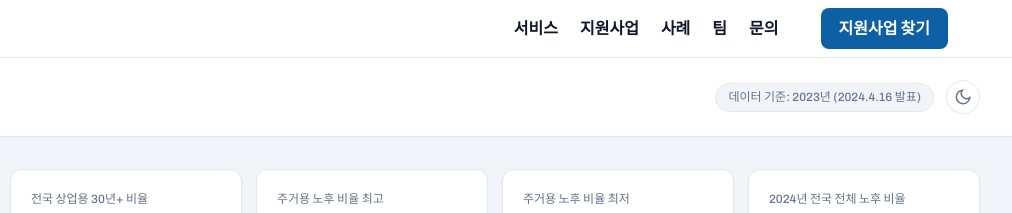
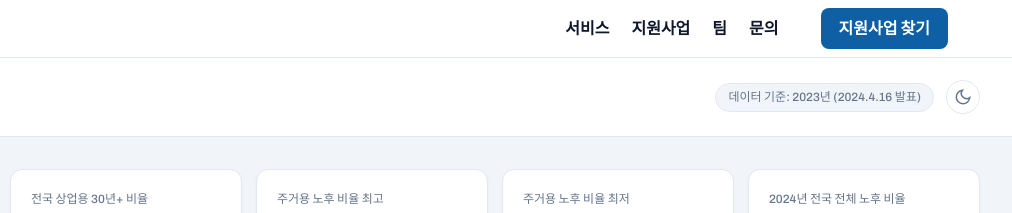
Before and after one commit to bezlabweb/bezlab-homepage, a plain HTML site: page dashboard/index.html in a window 1280 px wide. Shown: the top 213 px of the page, 268-1280 px from the left. Drawn offline with nearby package versions, Linux system fonts and the light colour scheme.

Commit message:
노후 건축물 현황 페이지 메뉴에서 '사례' 제거 (해당 섹션 없음) (#2)
Claude-Session: https://claude.ai/code/session_0149ZkfxVHyL8Y956zUsbgrV

Co-authored-by: Claude <noreply@anthropic.com>

```diff
--- a/dashboard/index.html
+++ b/dashboard/index.html
@@ -56,7 +56,6 @@ body { overflow: visible; }
   <ul class="bez-nav-links" id="bez-nav-links">
     <li><a href="../index.html#process">서비스</a></li>
     <li><a href="../index.html#programs">지원사업</a></li>
-    <li><a href="../index.html#cases">사례</a></li>
     <li><a href="../index.html#team">팀</a></li>
     <li><a href="../index.html#contact">문의</a></li>
   </ul>
```
